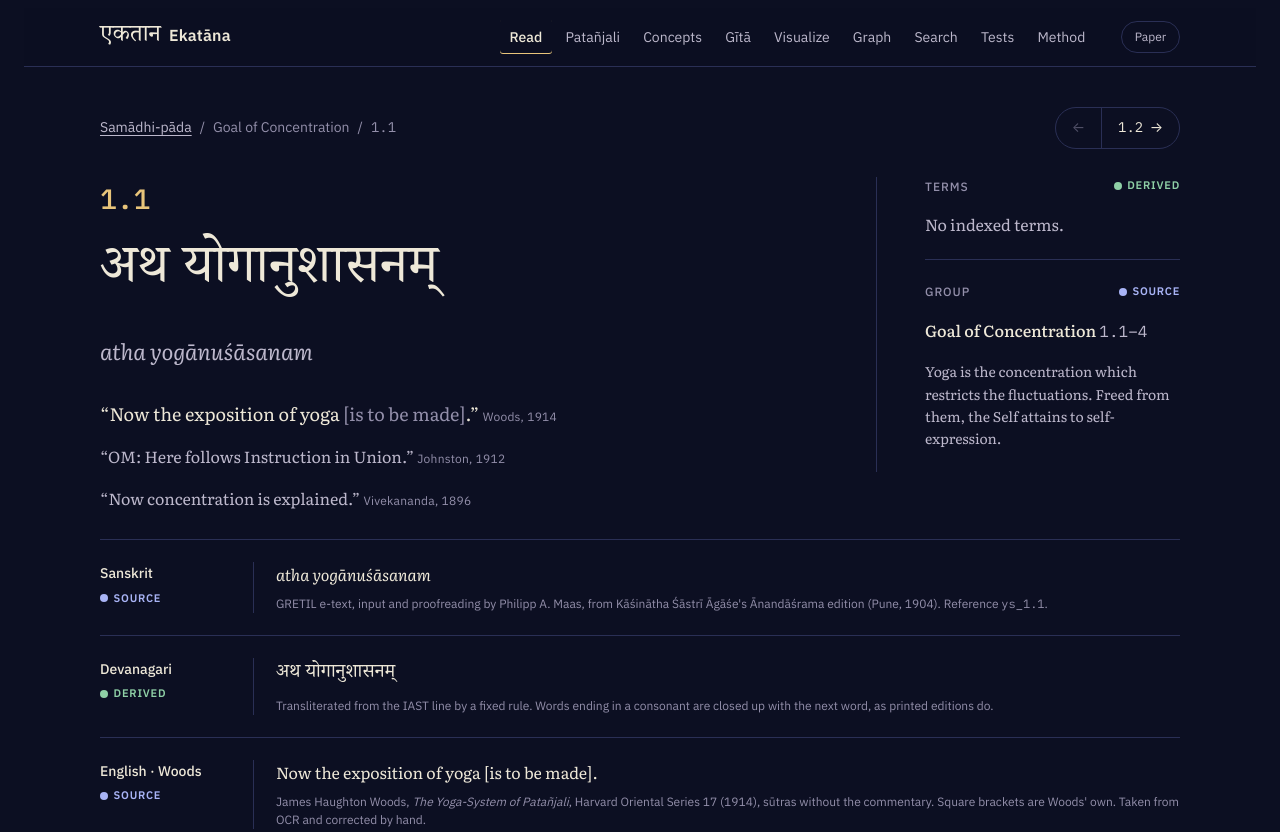
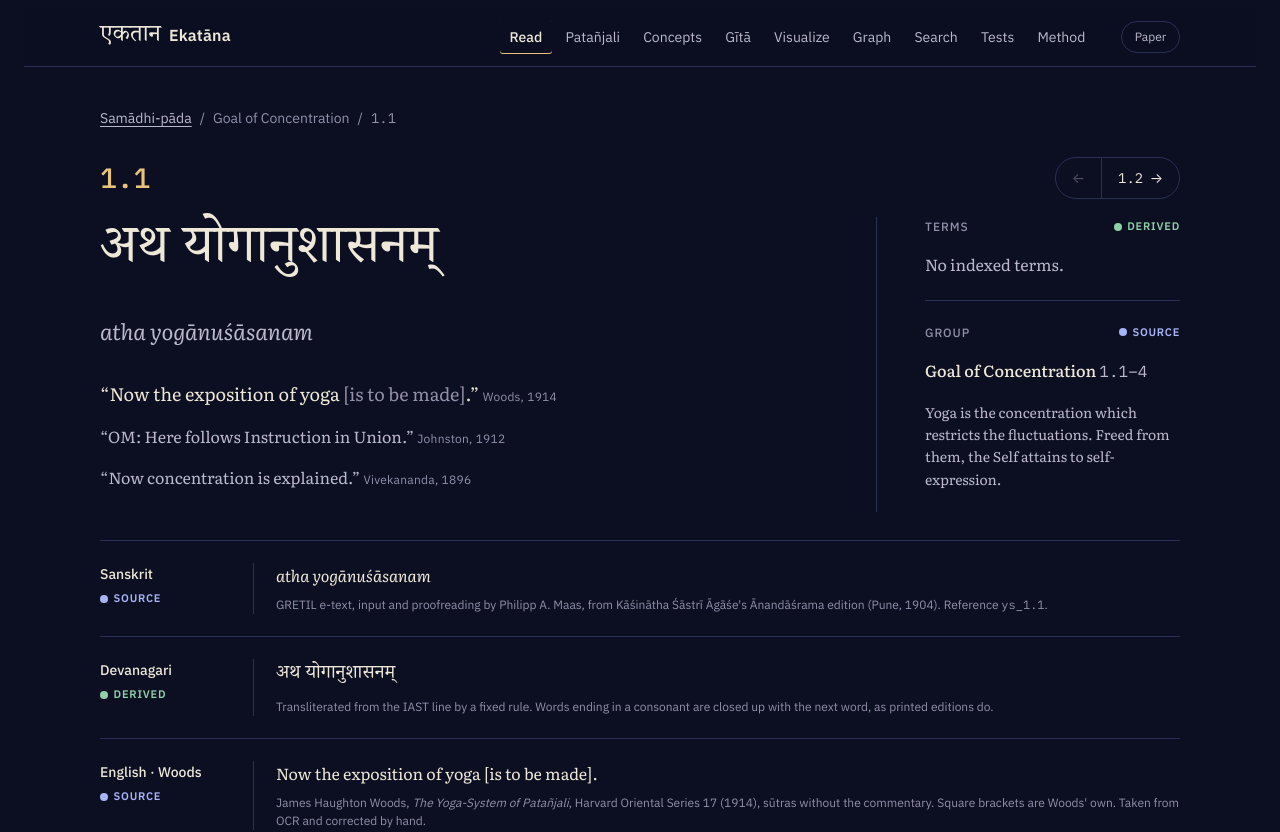
Before and after one commit to yashsharmahere/yogasutra, a Next.js app: page /sutra/1-1 in a window 1280 px wide. Shown: the top 832 px of the page. Built offline with nearby package versions, Linux system fonts and the light colour scheme; a web font is replaced by a local one.

Commit message:
Move previous/next to the right end of the sūtra-number row
Co-Authored-By: Claude Sonnet 5.5 <noreply@anthropic.com>
Claude-Session: https://claude.ai/code/session_01WCxtPEENy3nUsD4HDMGYrK

```diff
--- a/app/globals.css
+++ b/app/globals.css
@@ -484,3 +484,5 @@ footer .wrap>span+span{padding-left:var(--s-7);border-left:1px solid var(--rule)
 .sutra-nav a+a,.sutra-nav .off+a,.sutra-nav a+.off,.sutra-nav .off+.off{border-left:1px solid var(--rule)}
 .sutra-nav a:hover{background:var(--card);color:var(--indigo)}
 .sutra-nav .off{color:var(--ink-3);opacity:.5}
+.num-bar{display:flex;justify-content:space-between;align-items:center;gap:var(--s-4);margin-bottom:var(--s-4)}
+.num-bar .s-num{line-height:1}
--- a/app/sutra/[id]/page.tsx
+++ b/app/sutra/[id]/page.tsx
@@ -27,11 +27,13 @@ export default async function SutraPage({ params }: { params: Promise<{ id: stri
     <>
       <div className="crumb-bar">
         <div className="crumbs"><Link href={`/read/${s.pada}`}>{pada.name}</Link><span>/</span><span>{g.heading}</span><span>/</span><span className="mono">{s.id}</span></div>
+      </div>
+      <div className="num-bar">
+        <span className="s-num">{s.id}</span>
         <SutraNav prev={prev ? { id: prev.id, iast: prev.iast } : null} next={next ? { id: next.id, iast: next.iast } : null} />
       </div>
       <div className="sutra-top">
       <div className="s-head">
-        <span className="s-num">{s.id}</span>
         <p className="big-deva">{s.deva}</p>
         <p className="big-iast">{s.iast}</p>
         <p className="woods col" style={{ marginTop: "var(--s-3)" }}>“<Woods t={s.en} />” <span className="who">Woods, 1914</span></p>
```
